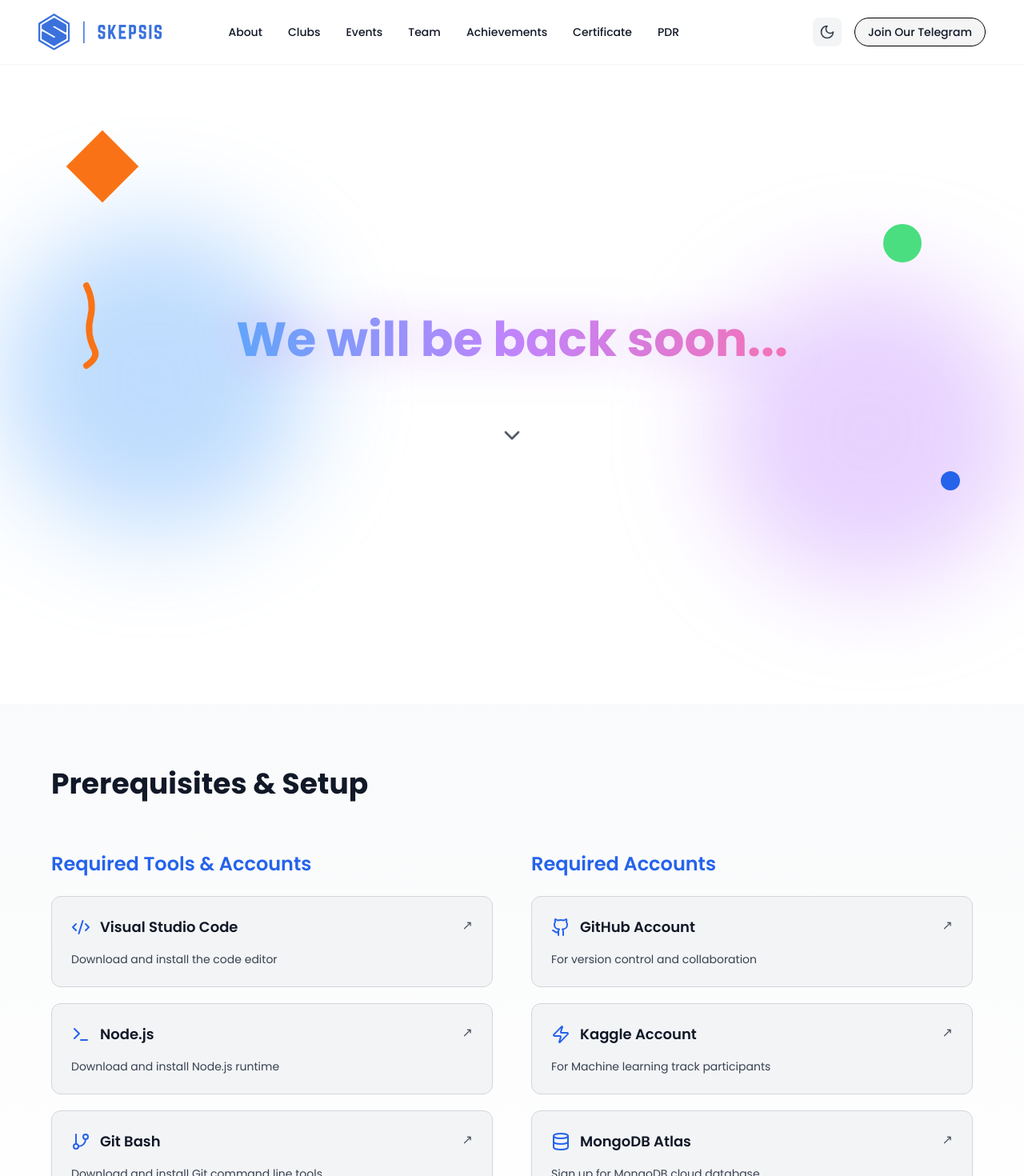
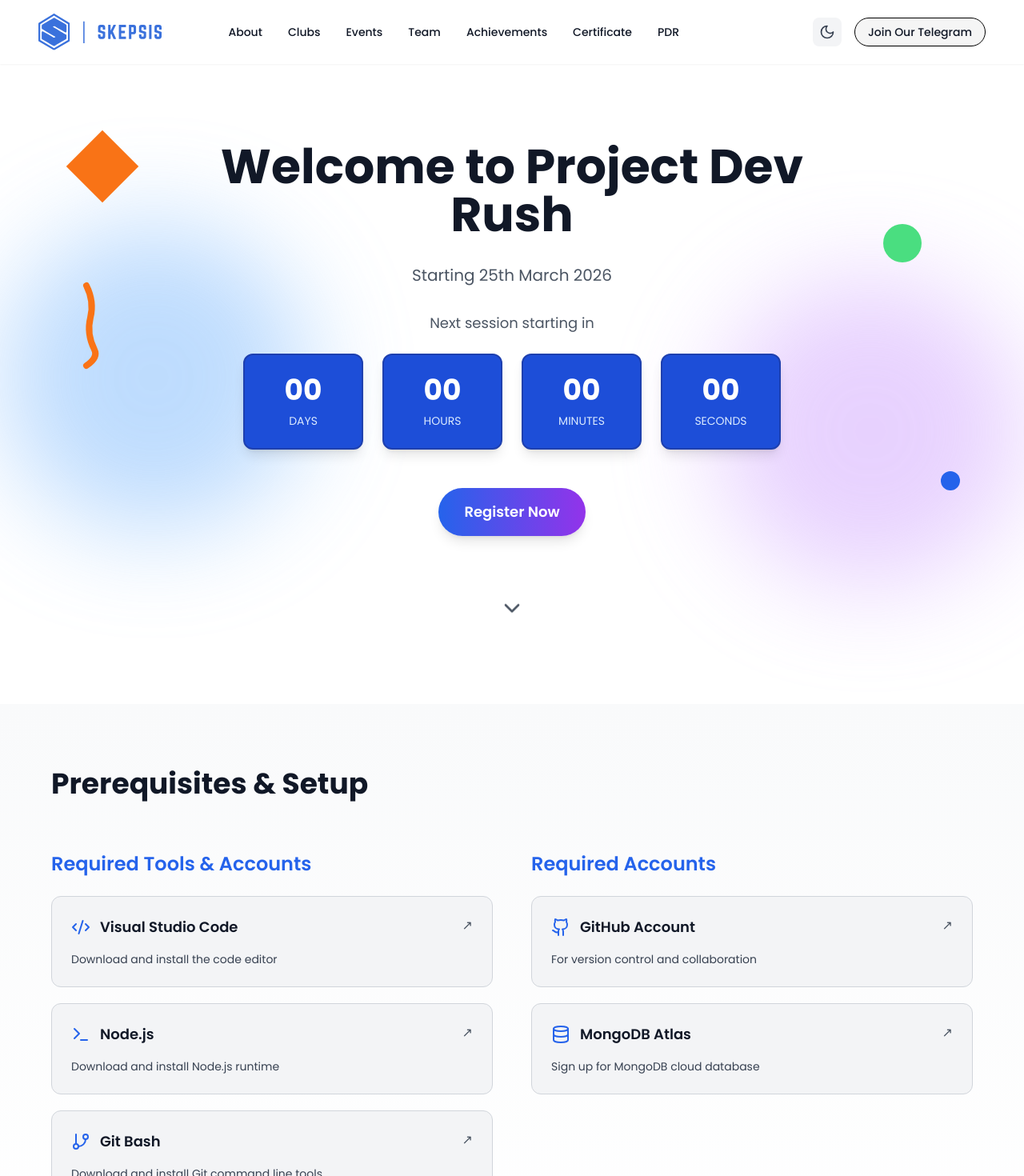
Before and after one commit to codexAbhi007/Skepsis-main, a Next.js app: page /project-dev-rush in a window 1280 px wide. Shown: the top 1470 px of the page at 80% size. Built offline with nearby package versions, Linux system fonts and the light colour scheme.

Commit message:
changed hero section

```diff
--- a/src/components/sections/ProjectDevRush/HeroSection.tsx
+++ b/src/components/sections/ProjectDevRush/HeroSection.tsx
@@ -66,9 +66,7 @@ export function ProjectDevRushHero() {
           const monthNumA = monthA ? monthMap[monthA] : 0;
           const monthNumB = monthB ? monthMap[monthB] : 0;
 
-          return monthNumA === monthNumB
-            ? dayA - dayB
-            : monthNumA - monthNumB;
+          return monthNumA === monthNumB ? dayA - dayB : monthNumA - monthNumB;
         });
 
         for (const session of sortedSessions) {
@@ -155,12 +153,12 @@ export function ProjectDevRushHero() {
       <div className="hidden sm:block absolute right-20 bottom-1/3 w-6 h-6 bg-blue-600 rounded-full"></div>
 
       <div className="text-center space-y-8 max-w-3xl mx-auto relative z-10">
-        {/* <h1 className="text-4xl md:text-5xl lg:text-6xl font-bold text-gray-900 dark:text-white">
+        <h1 className="text-4xl md:text-5xl lg:text-6xl font-bold text-gray-900 dark:text-white">
           {projectDevRushData.hero.title}
-        </h1> */}
+        </h1>
 
         {/* TEMPORARY: Countdown + date + register button hidden (DO NOT DELETE) */}
-        {/*
+
         <p className="text-lg md:text-xl text-gray-600 dark:text-gray-400">
           {projectDevRushData.hero.dateRange}
         </p>
@@ -189,25 +187,25 @@ export function ProjectDevRushHero() {
                 </span>
               </div>
             ))}
+          </div>
 
           <motion.a
             href="https://luma.com/tx5pwhec"
             target="_blank"
             rel="noopener noreferrer"
-              className="inline-block mt-8 px-8 py-4 bg-gradient-to-r from-blue-600 to-purple-600 hover:from-blue-700 hover:to-purple-700 text-white font-semibold text-lg rounded-full shadow-lg hover:shadow-xl transform hover:scale-105 transition-all duration-300"
+            className="inline-block mt-12 px-8 py-4 bg-gradient-to-r from-blue-600 to-purple-600 hover:from-blue-700 hover:to-purple-700 text-white font-semibold text-lg rounded-full shadow-lg hover:shadow-xl transform hover:scale-105 transition-all duration-300"
             whileHover={{ scale: 1.05 }}
             whileTap={{ scale: 0.95 }}
           >
             Register Now
           </motion.a>
         </div>
-        </div>
-        */}
+
 
         {/* TEMPORARY MESSAGE */}
-        <p className="text-4xl md:text-5xl lg:text-6xl font-bold bg-gradient-to-r from-blue-400 via-purple-400 to-pink-400 bg-clip-text text-transparent drop-shadow-[0_0_30px_rgba(168,85,247,0.35)]">
+        {/* <p className="text-4xl md:text-5xl lg:text-6xl font-bold bg-gradient-to-r from-blue-400 via-purple-400 to-pink-400 bg-clip-text text-transparent drop-shadow-[0_0_30px_rgba(168,85,247,0.35)]">
           We will be back soon...
-        </p>
+        </p> */}
       </div>
 
       <div className="mt-16 md:mt-20 animate-bounce relative z-10">
--- a/src/data/projectDevRush.ts
+++ b/src/data/projectDevRush.ts
@@ -1,7 +1,7 @@
 export const projectDevRushData = {
   hero: {
     title: "Welcome to Project Dev Rush",
-    dateRange: "Starting 1st February 2026",
+    dateRange: "Starting 25th March 2026",
     countdownMessage: "Next session starting in",
   },
   projectTracks: [
@@ -38,22 +38,27 @@ export const projectDevRushData = {
     {
       track: "Web Development Sessions",
       sessions: [
-        { date: "1st Feb", time: "7:00 PM", title: "Intro & HTML CSS" },
-        { date: "4th Feb", time: "7:00 PM", title: "Javascript Fundamentals" },
-        { date: "7th Feb", time: "7:00 PM", title: "React Fundamentals" },
-        { date: "8th Feb", time: "7:00 PM", title: "Streamlit & FastAPI" },
-        { date: "11th Feb", time: "7:00 PM", title: "Express.js & MongoDB" },
+        { date: "25th Mar", time: "7:00 PM", title: "Orientation" },
+        { date: "28th Mar", time: "7:00 PM", title: "HTML & CSS" },
+        { date: "29th Mar", time: "7:00 PM", title: "Javascript Part 1" },
+        { date: "1st Apr", time: "7:00 PM", title: "Javascript Part 2" },
+        { date: "4th Apr", time: "7:00 PM", title: "Express, Node (Backend)" },
+        { date: "5th Apr", time: "7:00 PM", title: "Database (Backend)" },
+        { date: "8th Apr", time: "7:00 PM", title: "React" },
+        { date: "11th Apr", time: "7:00 PM", title: "Project Workshop" },
+        { date: "12th Apr", time: "7:00 PM", title: "Vibe Coding" },
+        { date: "15th Apr", time: "7:00 PM", title: "Motivation" },
       ],
     },
-    {
-      track: "Machine Learning Sessions",
-      sessions: [
-        { date: "15th Feb", time: "7:00 PM", title: "Intro to ML" },
-        { date: "18th Feb", time: "7:00 PM", title: "Computer Vision" },
-        { date: "21st Feb", time: "7:00 PM", title: "Natural Language Processing" },
-        { date: "22nd Feb", time: "7:00 PM", title: "Usage of AI Tools" }
-      ],
-    },
+    // {
+    //   track: "Machine Learning Sessions",
+    //   sessions: [
+    //     { date: "15th Feb", time: "7:00 PM", title: "Intro to ML" },
+    //     { date: "18th Feb", time: "7:00 PM", title: "Computer Vision" },
+    //     { date: "21st Feb", time: "7:00 PM", title: "Natural Language Processing" },
+    //     { date: "22nd Feb", time: "7:00 PM", title: "Usage of AI Tools" }
+    //   ],
+    // },
   ],
   prerequisites: {
     tools: [
@@ -83,12 +88,12 @@ export const projectDevRushData = {
         description: "For version control and collaboration",
         link: "https://github.com",
       },
-      {
-        icon: "Zap",
-        title: "Kaggle Account",
-        description: "For Machine learning track participants",
-        link: "https://kaggle.com",
-      },
+      // {
+      //   icon: "Zap",
+      //   title: "Kaggle Account",
+      //   description: "For Machine learning track participants",
+      //   link: "https://kaggle.com",
+      // },
       {
         icon: "Database",
         title: "MongoDB Atlas",
```
Lines whose indentation alone changed are shown as unchanged.
